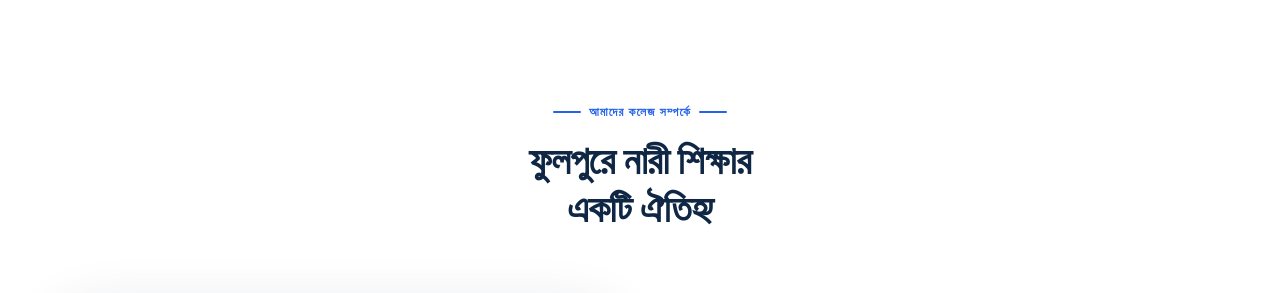
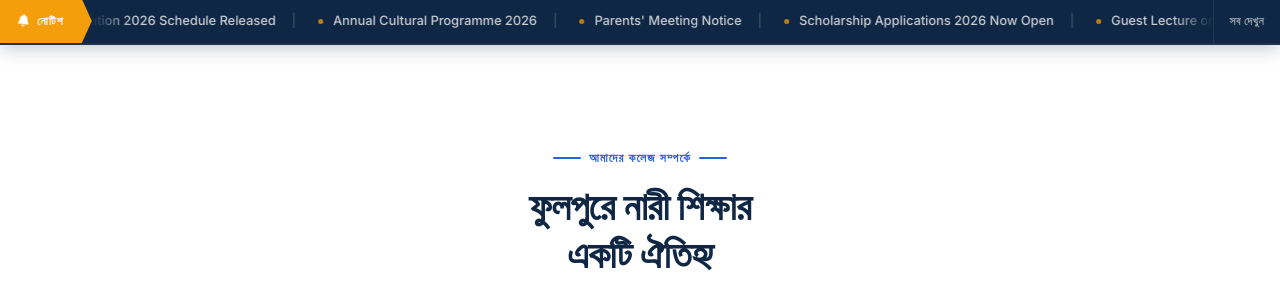
Before and after one commit to ahanafabid01/pmdc, a PHP site: page / in a window 1280 px wide. Shown: the part 678-971 px from the top of the page. Run offline with PHP 8.4, Linux system fonts and the light colour scheme.

```diff
--- a/index.php
+++ b/index.php
@@ -1,6 +1,8 @@
 <?php
 $page       = 'home';
 $page_title = 'Phulpur Mohila Degree College | Excellence in Education';
+require_once 'includes/announcements-data.php';
+$ticker_notices = array_slice(pmdc_get_published_announcements(), 0, 8);
 include 'includes/header.php';
 ?>
 
@@ -43,6 +45,36 @@ include 'includes/header.php';
             </div>
         </div>
     </header>
+
+    <!-- ══════════════════ NOTICE TICKER ══════════════════ -->
+    <?php if (!empty($ticker_notices)): ?>
+    <div class="notice-ticker" id="noticeTicker">
+        <div class="nt-label">
+            <i class="fas fa-bell"></i>
+            <span data-i18n="ticker.label">নোটিশ</span>
+        </div>
+        <div class="nt-track-wrap">
+            <div class="nt-track" id="ntTrack">
+                <?php foreach ($ticker_notices as $n): ?>
+                <a href="pages/announcement-detail.php?id=<?php echo urlencode((string)$n['id']); ?>" class="nt-item">
+                    <span class="nt-dot"></span>
+                    <?php echo htmlspecialchars($n['title'], ENT_QUOTES, 'UTF-8'); ?>
+                    <span class="nt-sep">|</span>
+                </a>
+                <?php endforeach; ?>
+                <?php /* Duplicate for seamless loop */ ?>
+                <?php foreach ($ticker_notices as $n): ?>
+                <a href="pages/announcement-detail.php?id=<?php echo urlencode((string)$n['id']); ?>" class="nt-item" aria-hidden="true">
+                    <span class="nt-dot"></span>
+                    <?php echo htmlspecialchars($n['title'], ENT_QUOTES, 'UTF-8'); ?>
+                    <span class="nt-sep">|</span>
+                </a>
+                <?php endforeach; ?>
+            </div>
+        </div>
+        <a href="pages/announcements.php" class="nt-all" data-i18n="ticker.all">সব দেখুন <i class="fas fa-chevron-right"></i></a>
+    </div>
+    <?php endif; ?>
 
     <!-- ══════════════════ ABOUT ══════════════════ -->
     <section id="about" class="section-padding">
--- a/javascript/i18n.js
+++ b/javascript/i18n.js
@@ -39,6 +39,10 @@
         'topbar.library': { en: 'Library', bn: 'পাঠাগার' },
         'topbar.alumni': { en: 'Alumni', bn: 'প্রাক্তন শিক্ষার্থী' },
         'topbar.portal': { en: 'Portal', bn: 'পোর্টাল' },
+
+        /* ━━━━━━━━━━━ NOTICE TICKER ━━━━━━━━━━━ */
+        'ticker.label': { en: 'Notice', bn: 'নোটিশ' },
+        'ticker.all':   { en: 'View All', bn: 'সব দেখুন' },
 
         /* ━━━━━━━━━━━ FOOTER ━━━━━━━━━━━ */
         'footer.desc': {
--- a/styles/main.css
+++ b/styles/main.css
@@ -1237,3 +1237,111 @@ html[lang="bn"] .top-links a {
     font-size: 0.7rem;
     padding: 4px 8px;
 }
+
+/* ━━━━━━━━━━━━━━━━━━━━━━━━━━━━━━━━━━━━━━━━━━━━━━━━━━━━━━━━━
+   NOTICE TICKER  — homepage, below hero
+━━━━━━━━━━━━━━━━━━━━━━━━━━━━━━━━━━━━━━━━━━━━━━━━━━━━━━━━━ */
+.notice-ticker {
+    background: var(--navy);
+    border-bottom: 2px solid rgba(255,255,255,.06);
+    display: flex; align-items: stretch;
+    height: 46px; overflow: hidden;
+    position: relative; z-index: 10;
+    box-shadow: 0 4px 18px rgba(10,20,48,.22);
+}
+
+/* "নোটিশ" label pill on the left */
+.nt-label {
+    flex-shrink: 0;
+    display: flex; align-items: center; gap: 7px;
+    background: var(--gold);
+    color: #fff;
+    padding: 0 22px 0 18px;
+    font-size: .72rem; font-weight: 800;
+    text-transform: uppercase; letter-spacing: .1em;
+    font-family: 'Inter', sans-serif;
+    position: relative;
+    clip-path: polygon(0 0, calc(100% - 10px) 0, 100% 50%, calc(100% - 10px) 100%, 0 100%);
+    padding-right: 28px;
+}
+.nt-label i { font-size: .78rem; animation: ntBell .9s ease-in-out infinite alternate; }
+@keyframes ntBell {
+    0%   { transform: rotate(-12deg); }
+    100% { transform: rotate(12deg); }
+}
+
+/* scrolling track container */
+.nt-track-wrap {
+    flex: 1;
+    overflow: hidden;
+    display: flex; align-items: center;
+    mask-image: linear-gradient(to right, transparent 0, #000 40px, #000 calc(100% - 40px), transparent 100%);
+    -webkit-mask-image: linear-gradient(to right, transparent 0, #000 40px, #000 calc(100% - 40px), transparent 100%);
+}
+.nt-track {
+    display: flex; align-items: center;
+    white-space: nowrap;
+    animation: ntScroll 38s linear infinite;
+    will-change: transform;
+}
+.nt-track:hover { animation-play-state: paused; }
+
+@keyframes ntScroll {
+    0%   { transform: translateX(0); }
+    100% { transform: translateX(-50%); }
+}
+
+/* individual notice items */
+.nt-item {
+    display: inline-flex; align-items: center; gap: 10px;
+    color: rgba(255,255,255,.78);
+    text-decoration: none;
+    font-size: .8rem; font-weight: 500;
+    font-family: 'Inter', sans-serif;
+    padding: 0 8px;
+    transition: color .2s;
+    flex-shrink: 0;
+}
+.nt-item:hover { color: var(--gold); }
+
+.nt-dot {
+    width: 5px; height: 5px; border-radius: 50%;
+    background: var(--gold); flex-shrink: 0;
+    opacity: .75;
+}
+.nt-sep {
+    color: rgba(255,255,255,.2);
+    padding: 0 6px;
+}
+
+/* "সব দেখুন" link on right */
+.nt-all {
+    flex-shrink: 0;
+    display: flex; align-items: center; gap: 5px;
+    padding: 0 16px;
+    color: rgba(255,255,255,.55);
+    font-size: .72rem; font-weight: 700;
+    font-family: 'Inter', sans-serif;
+    text-decoration: none;
+    border-left: 1px solid rgba(255,255,255,.08);
+    letter-spacing: .04em;
+    transition: color .2s;
+    white-space: nowrap;
+}
+.nt-all:hover { color: var(--gold); }
+.nt-all i { font-size: .62rem; }
+
+/* Bangla font override */
+html[lang="bn"] .nt-item,
+html[lang="bn"] .nt-label span,
+html[lang="bn"] .nt-all {
+    font-family: 'Hind Siliguri', 'Inter', sans-serif;
+}
+
+@media (max-width: 600px) {
+    .nt-label span { display: none; }
+    .nt-label { padding: 0 18px 0 14px; padding-right: 24px; }
+    .nt-all { padding: 0 12px; }
+    .nt-item { font-size: .76rem; }
+    .nt-track { animation-duration: 28s; }
+}
```
